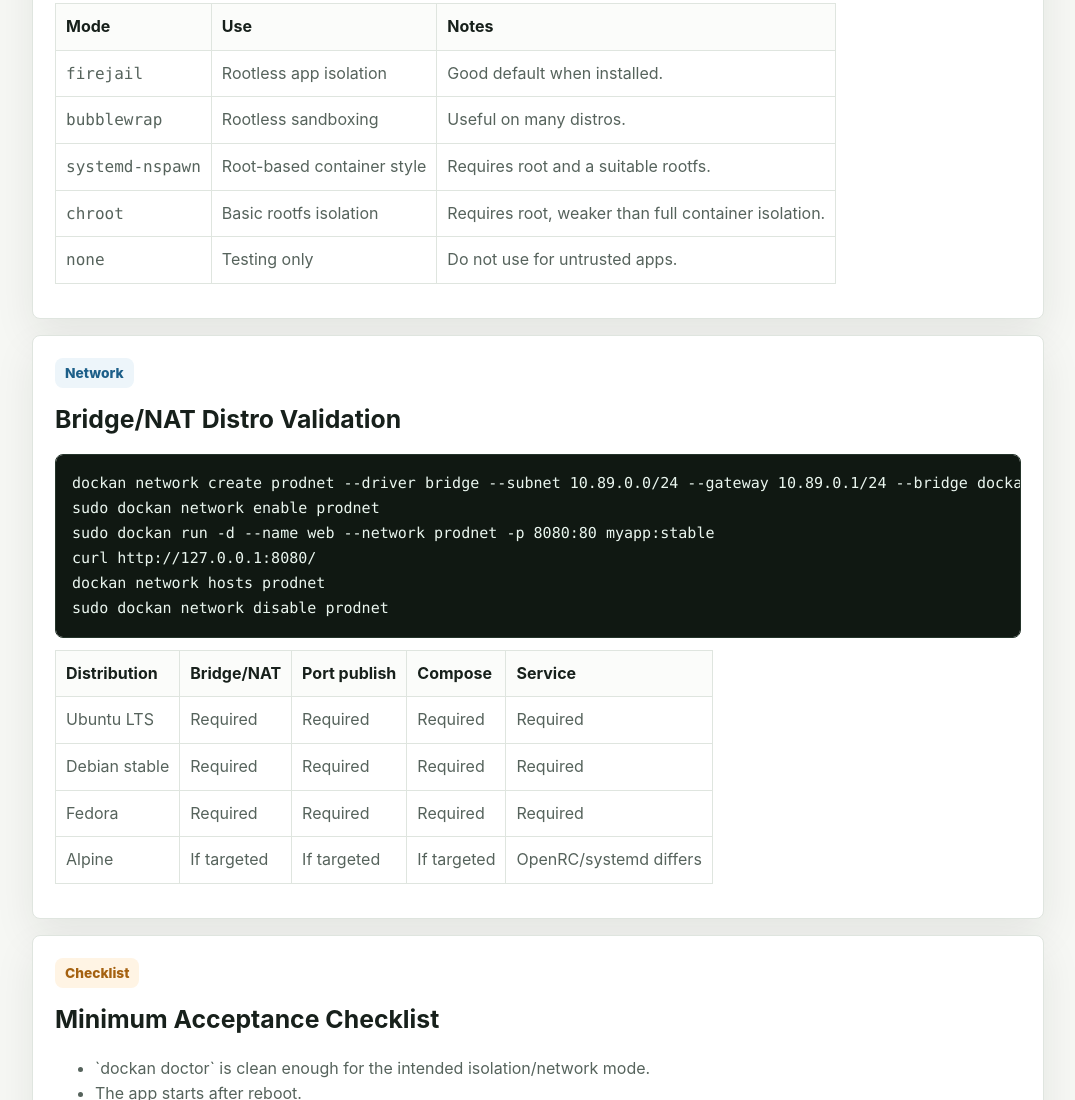
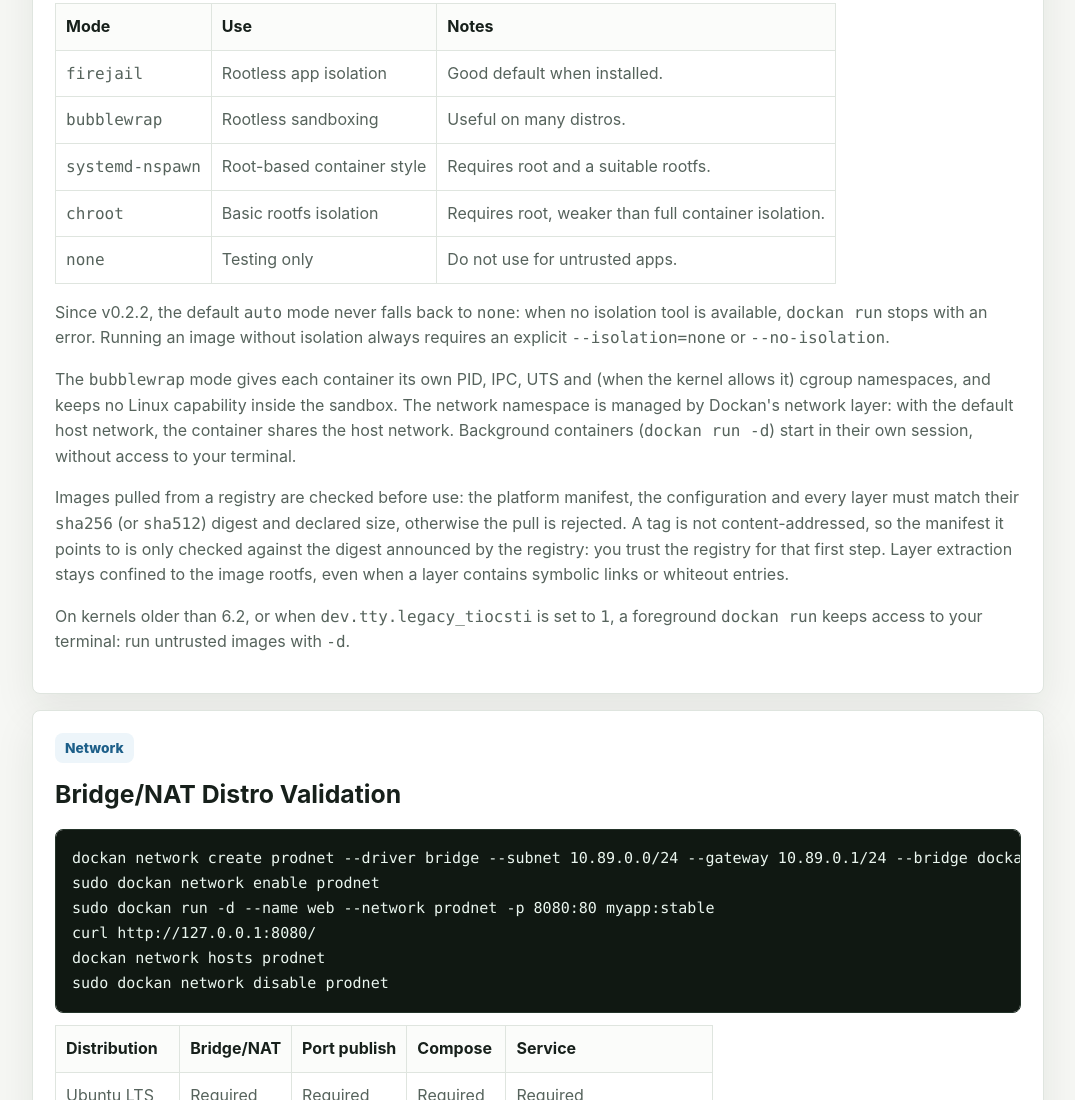
Before and after one commit to Dockan-Conteneurisation-libre/Dockan, a plain HTML site: page docs/production.html in a window 1280 px wide. Shown: the part 3295-4395 px from the top of the page, without its empty margins (102-1177 px from the left). Drawn offline with Linux system fonts and the light colour scheme.

Commit message:
docs(production): document isolation and pull verification guarantees

```diff
--- a/docs/production.html
+++ b/docs/production.html
@@ -287,6 +287,10 @@ wrk -t4 -c64 -d60s http://127.0.0.1:8080/</code></pre>
         <tr><td><code>chroot</code></td><td>Basic rootfs isolation</td><td>Requires root, weaker than full container isolation.</td></tr>
         <tr><td><code>none</code></td><td>Testing only</td><td>Do not use for untrusted apps.</td></tr>
       </table>
+      <p>Since v0.2.2, the default <code>auto</code> mode never falls back to <code>none</code>: when no isolation tool is available, <code>dockan run</code> stops with an error. Running an image without isolation always requires an explicit <code>--isolation=none</code> or <code>--no-isolation</code>.</p>
+      <p>The <code>bubblewrap</code> mode gives each container its own PID, IPC, UTS and (when the kernel allows it) cgroup namespaces, and keeps no Linux capability inside the sandbox. The network namespace is managed by Dockan's network layer: with the default host network, the container shares the host network. Background containers (<code>dockan run -d</code>) start in their own session, without access to your terminal.</p>
+      <p>Images pulled from a registry are checked before use: the platform manifest, the configuration and every layer must match their <code>sha256</code> (or <code>sha512</code>) digest and declared size, otherwise the pull is rejected. A tag is not content-addressed, so the manifest it points to is only checked against the digest announced by the registry: you trust the registry for that first step. Layer extraction stays confined to the image rootfs, even when a layer contains symbolic links or whiteout entries.</p>
+      <p>On kernels older than 6.2, or when <code>dev.tty.legacy_tiocsti</code> is set to <code>1</code>, a foreground <code>dockan run</code> keeps access to your terminal: run untrusted images with <code>-d</code>.</p>
     </section>
 
     <section>
```
Also changed, not shown: 1 other file.
